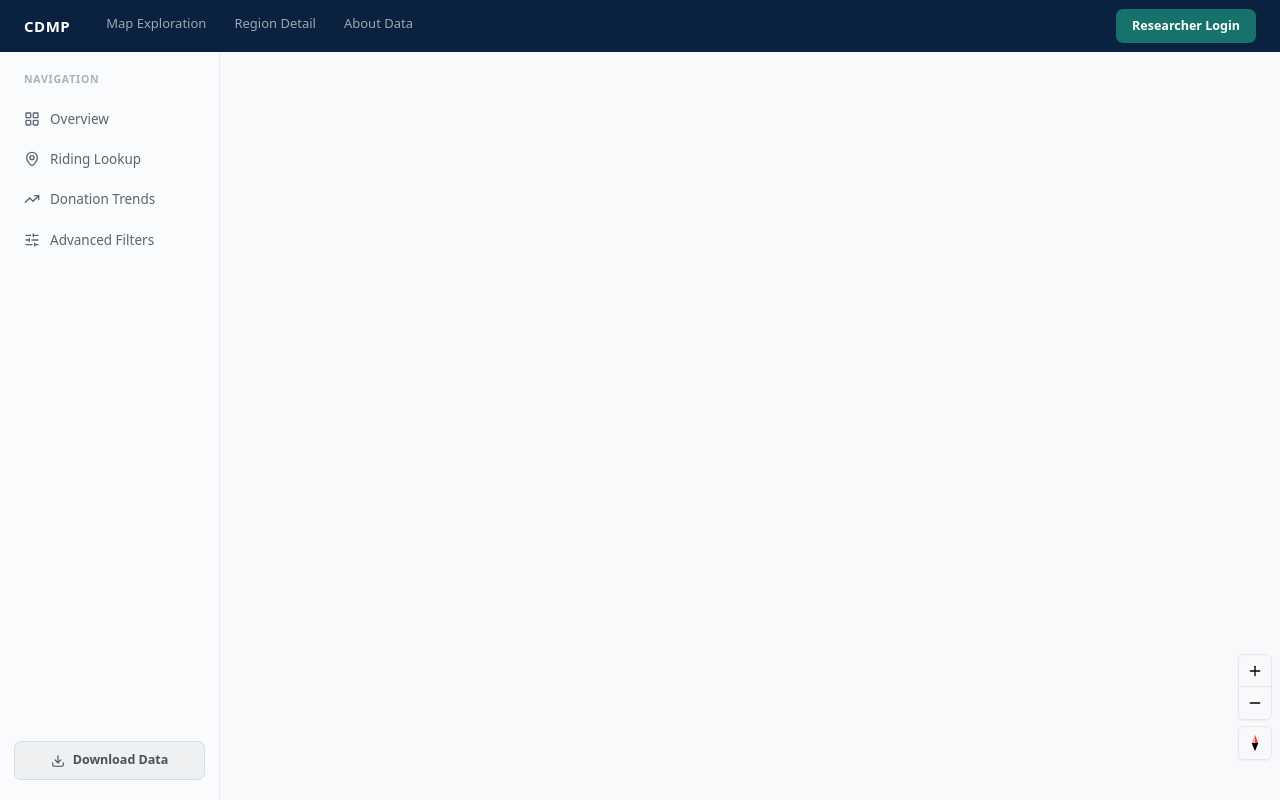
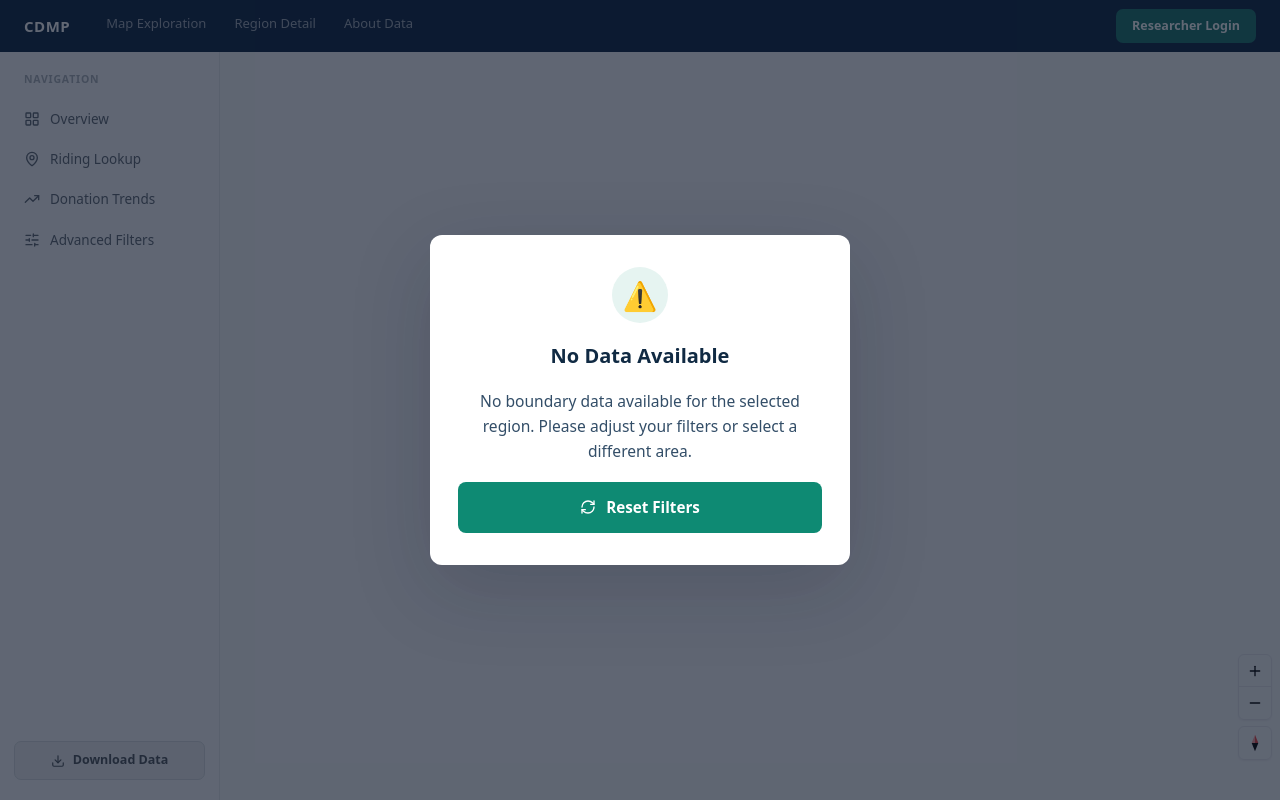
Before and after one commit to UTSC-CSCC01-Software-Engineering-I/course-project-the-unemployables, a React (Vite) app in the folder client/: page /map in a window 1280 px wide. Built offline with nearby package versions, Linux system fonts and the light colour scheme; no server answers.

Commit message:
Added popup UI for invalid filters

```diff
--- /dev/null
+++ b/client/src/components/ui/invalidFilterPopUp.css
@@ -0,0 +1,68 @@
+.invalid-filter-popup-backdrop {
+	position: fixed;
+	inset: 0;
+	z-index: 9999;
+	display: grid;
+	place-items: center;
+	background: rgba(15, 23, 42, 0.65);
+	padding: 24px;
+}
+
+.invalid-filter-popup {
+	width: min(420px, 100%);
+	background: #ffffff;
+	border-radius: 12px;
+	box-shadow: 0 24px 80px rgba(15, 23, 42, 0.18);
+	padding: 32px 28px;
+	text-align: center;
+	display: flex;
+	flex-direction: column;
+	gap: 18px;
+}
+
+.invalid-filter-popup-icon {
+	width: 56px;
+	height: 56px;
+	margin: 0 auto;
+	display: grid;
+	place-items: center;
+	border-radius: 50%;
+	background: #e6f4f1;
+	color: #0e8a73;
+	font-size: 1.75rem;
+}
+
+.invalid-filter-popup h3 {
+	margin: 0;
+	font-size: 1.25rem;
+	font-weight: 700;
+	color: #102a43;
+}
+
+.invalid-filter-popup p {
+	margin: 0;
+	color: #334e68;
+	font-size: 0.975rem;
+	line-height: 1.6;
+}
+
+.reset-filters-button {
+	border: none;
+	border-radius: 8px;
+	padding: 14px 24px;
+	font-size: 0.95rem;
+	font-weight: 700;
+	background: #0e8a73;
+	color: #ffffff;
+	cursor: pointer;
+	transition: background 150ms ease, transform 150ms ease;
+	display: inline-flex;
+	align-items: center;
+	justify-content: center;
+	gap: 10px;
+}
+
+.reset-filters-button:hover {
+	background: #0c7a65;
+	transform: translateY(-1px);
+}
--- /dev/null
+++ b/client/src/components/ui/invalidFilterPopUp.tsx
@@ -0,0 +1,34 @@
+import { useState } from "react";
+import "./invalidFilterPopUp.css";
+import { RefreshCw } from "lucide-react";
+export function InvalidFilterPopUp() {
+  const [isOpen, setIsOpen] = useState(true);
+
+  if (!isOpen) {
+    return null;
+  }
+
+  return (
+    <div
+      className="invalid-filter-popup-backdrop"
+      role="dialog"
+      aria-modal="true"
+    >
+      <div className="invalid-filter-popup">
+        <div className="invalid-filter-popup-icon">⚠️</div>
+        <h3>No Data Available</h3>
+        <p>
+          No boundary data available for the selected region. Please adjust your
+          filters or select a different area.
+        </p>
+        <button
+          className="reset-filters-button"
+          onClick={() => setIsOpen(false)}
+        >
+          <RefreshCw size={16} />
+          Reset Filters
+        </button>
+      </div>
+    </div>
+  );
+}
--- a/client/src/pages/MapCNPage.tsx
+++ b/client/src/pages/MapCNPage.tsx
@@ -1,13 +1,18 @@
 import { Map, MapControls } from "@/components/ui/map";
+import { InvalidFilterPopUp } from "@/components/ui/invalidFilterPopUp";
 import "./MapCNPage.css";
 
 export function MapCNPage() {
   return (
     <div style={{ flex: 1, minHeight: 0 }}>
+      <InvalidFilterPopUp />
       <Map
         center={[-96, 62]}
         zoom={3.2}
-        maxBounds={[[-145, 40], [-45, 86]]}
+        maxBounds={[
+          [-145, 40],
+          [-45, 86],
+        ]}
         minZoom={2.5}
         className="h-full w-full"
       >
```
Also changed, not shown: 1 other file (tests, documents, lock files or other folders).
